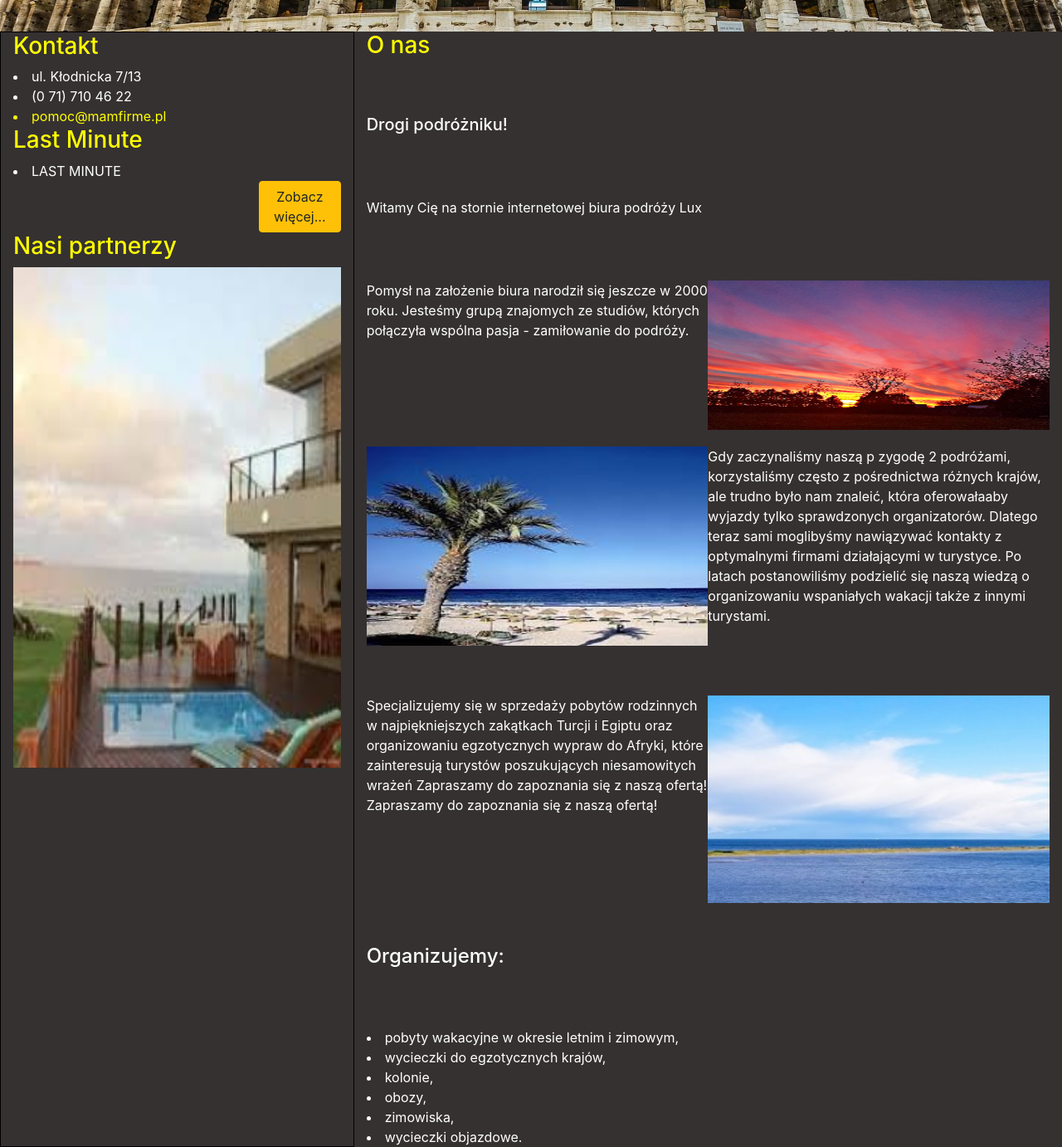
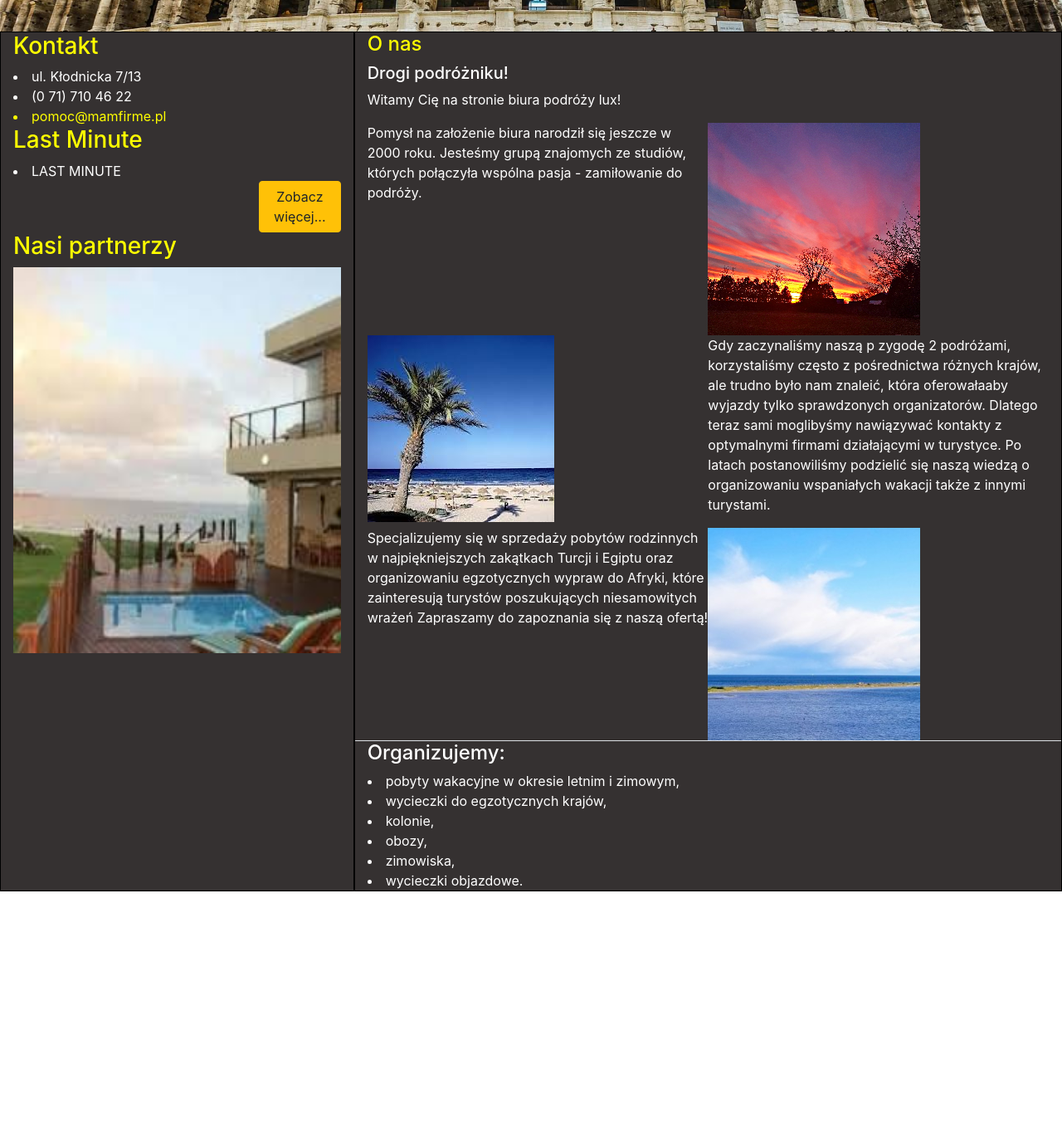
Before and after one commit to Artur123-123/05.02.2021, a plain HTML site: page index.html in a window 1280 px wide. Shown: the part 700-2082 px from the top of the page at 83% size. After the commit the page ends 1774 px from the top, so only its background shows below. Drawn offline with nearby package versions, Linux system fonts and the light colour scheme.

Commit message:
05.02.2021

```diff
--- a/index.html
+++ b/index.html
@@ -51,19 +51,28 @@
                 <h3 class="heading-color">Nasi partnerzy</h3>
                 <img src="hotel.jpg" class="hotel-img" alt="">
             </div>
-            <div class="grid-container col-sm-12 col-md-12 col-lg-8 order-rightside">
-                <h3 class="heading-color grid-item1">O nas</h3>
-                <h5 class="white-colour grid-item2">Drogi podróżniku!</h5>
-                <p class="white-colour grid-item3">Witamy Cię na stornie internetowej biura podróży Lux</p>
-                <p class="white-colour grid-item4">Pomysł na założenie biura narodził się jeszcze w 2000 roku. Jesteśmy grupą znajomych ze studiów, których połączyła wspólna pasja - zamiłowanie do podróży.</p>
-                <img src="sky.png" class="grid-item5 width-sky-img" alt="">
-                <p class="white-colour grid-item6">Gdy zaczynaliśmy naszą p zygodę 2 podróżami, korzystaliśmy często z pośrednictwa różnych krajów, ale trudno było nam znaleić, która oferowałaaby wyjazdy tylko sprawdzonych organizatorów.  Dlatego teraz sami moglibyśmy nawiązywać kontakty z optymalnymi firmami działającymi w turystyce.  Po latach postanowiliśmy podzielić się naszą wiedzą o organizowaniu wspaniałych wakacji także z innymi turystami.</p>
-                <img src="./beach1.jpg" class="grid-item7 width-beach-img" alt="">
-                <p class="grid-item8 white-colour">Specjalizujemy się w sprzedaży pobytów rodzinnych w najpiękniejszych zakątkach Turcji i Egiptu oraz organizowaniu egzotycznych wypraw do Afryki, które zainteresują turystów poszukujących niesamowitych wrażeń Zapraszamy do zapoznania się z naszą ofertą! Zapraszamy do zapoznania się z naszą ofertą!</p>
-                <img src="beach2.jpg" class="grid-item9" alt="">
-                <!-- <div class="col-sm-12 col-md-12 col-lg-7"> -->
-                <h4 class="grid-item10">Organizujemy:</h4>
-                <div class="grid-item11">
+            <div class="container col-sm-12 col-md-12 col-lg-8 border-rightside">
+            <div class="row">
+                <div class="grid3  col-sm-12 col-md-12 col-lg-12">
+                <h4 class="heading-color">O nas</h4>
+                <h5 class="white-colour">Drogi podróżniku!</h5>
+                <p class="white-colour">Witamy Cię na stronie biura podróży lux!</p>
+                </div>
+                <div class="grid1 col-sm-12 col-md-12 col-lg-12">
+                    <img src="sky.png" class="grid-item1" alt="">
+                    <p class="white-colour grid-item2">Pomysł na założenie biura narodził się jeszcze w 2000 roku. Jesteśmy grupą znajomych ze studiów, których połączyła wspólna pasja - zamiłowanie do podróży.</p>
+                </div>
+                <div class="grid1 col-sm-12 col-md-12 col-lg-12 ">
+                    <img src="beach1.jpg" class="grid-item2" alt="">
+                    <p class="white-colour grid-item1">Gdy zaczynaliśmy naszą p zygodę 2 podróżami, korzystaliśmy często z pośrednictwa różnych krajów, ale trudno było nam znaleić, która oferowałaaby wyjazdy tylko sprawdzonych organizatorów.  Dlatego teraz sami moglibyśmy nawiązywać kontakty z optymalnymi firmami działającymi w turystyce.  Po latach postanowiliśmy podzielić się naszą wiedzą o organizowaniu wspaniałych wakacji także z innymi turystami.</p>
+                </div>
+                <div class="grid1 col-sm-12 col-md-12 col-lg-12">
+                    <img src="beach2.jpg" class="grid-item1" alt="">
+                    <p class="white-colour grid-item2">Specjalizujemy się w sprzedaży pobytów rodzinnych w najpiękniejszych zakątkach Turcji i Egiptu oraz organizowaniu egzotycznych wypraw do Afryki, które zainteresują turystów poszukujących niesamowitych wrażeń Zapraszamy do zapoznania się z naszą ofertą!</p>
+                </div>
+                <div class="grid2 col-sm-12 col-md-12 col-lg-12 white-colour border-top">
+                    <h4>Organizujemy:</h4>
+                    <div class="">
                         <li>pobyty wakacyjne w okresie letnim i zimowym,</li>
                         <li>wycieczki do egzotycznych krajów,</li>
                         <li>kolonie,</li>
--- a/style.css
+++ b/style.css
@@ -45,13 +45,7 @@
     margin-left: 75%;
 }
 
-.grid-container {
-    display: grid;
-    grid-template-columns: 50% 50%;
-    grid-template-rows: 100px 100px 100px 100px 100px 100px 100px 100px 100px 100px 100px 100px 100px;
-}
-
-.grid-item1 {
+/* .grid-item1 {
     grid-column: 1;
     grid-row: 1;
 }
@@ -108,7 +102,7 @@
     grid-column: 1;
     grid-row:  13 / span 14;
     color: white;
-}
+} */
 
 
 .width-sky-img {
@@ -136,3 +130,35 @@
     border-radius: 30%;
     margin-left: 95%;
 }
+
+.grid1 {
+    display: grid;
+    grid-template-columns: 50% 50%;
+    grid-template-rows: auto;
+}
+
+.grid-item1 {
+    grid-column: 2;
+    grid-row: 1;
+}
+
+.grid-item2 {
+    grid-column: 1;
+    grid-row: 1;
+}
+
+.grid2 {
+    display: grid;
+    grid-template-columns: auto;
+    grid-template-rows: auto auto auto auto auto auto auto;
+}
+
+.border-top {
+    border-top: 1px solid black;
+}
+
+.grid3 {
+    display: grid;
+    grid-template-columns: auto;
+    grid-template-rows: auto auto auto;
+}
```
Lines whose indentation alone changed are shown as unchanged.
